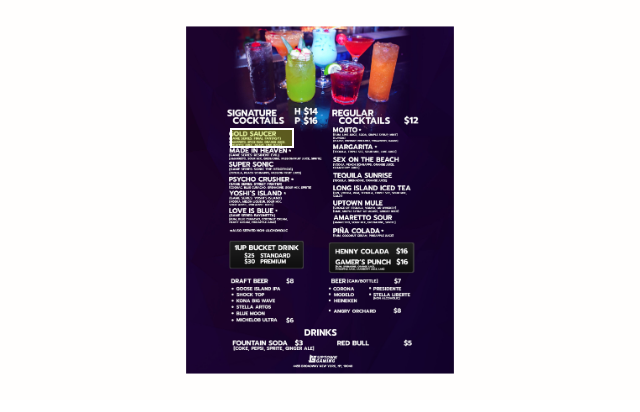
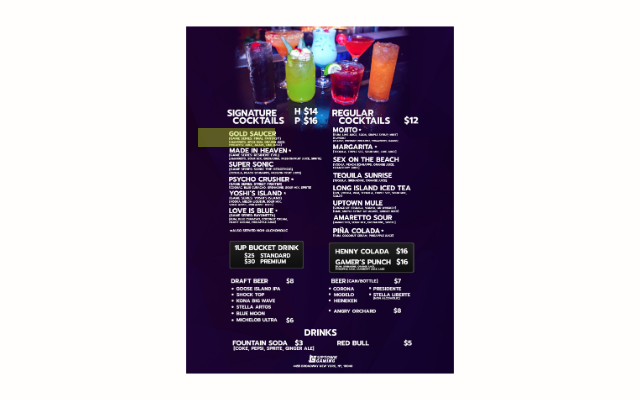
Before and after one commit to eotoalex/qr_wa_86thewait, a Next.js app: page / in a window 1280 px wide. Shown: the top 412 px of the page, without its empty margins (0-640 px from the left). Built offline with nearby package versions, Linux system fonts and the light colour scheme.

Commit message:
the issue was the aspect ration, now the menu is zoomed in and the div overlay is unmoved. Even when zoomed in the overlay is unchanged. Now I need to create clickable area leading to a modal that will collect user information.

```diff
--- a/src/app/page.js
+++ b/src/app/page.js
@@ -42,13 +42,13 @@ const container = {
   width: screenSize.width > 0 ? `${screenSize.width * 0.5}px` : '100%', // width in pixels or fallback
   height: screenSize.height > 0 ? `${screenSize.height * 0.5}px` : '100%', // width in pixels or fallback
 
-  display: 'flex',
-  justifyContent: 'center',
-  alignItems: 'center',
+  // display: 'flex',
+  // justifyContent: 'center',
+  // alignItems: 'center',
 }
 const containerStyle = {
   position: 'relative',
-  aspectRatio: '16 / 9',
+  aspectRatio: '11 / 9',
   overflow: 'hidden',
   backgroundColor: 'rgb(255, 254, 253)',
   // width: '622px',
@@ -71,13 +71,14 @@ const imageLayer = {
   overflow: 'hidden',
   margin:'0',
   padding:'0',
+
 };
 const overlayStyle = {
   position: 'absolute',
   top: '32%',
-  left: '36%',
-  width: '10%',
-  height: '5%',
+  left: '31%',
+  width: '12%',
+  height: '4.7%',
   backgroundColor: 'rgba(189, 222, 20, 0.4)',
   display: 'flex',
   justifyContent: 'center',
@@ -86,7 +87,7 @@ const overlayStyle = {
   fontSize: '24px',
   zIndex: 1,
   cursor: 'pointer',
-  border: "2px solid #ffff"
+
 };
   return (
 
@@ -142,83 +143,3 @@ const overlayStyle = {
     </div>
   );
 }
-
-
-
-
-
-// EXAMPLE OF IMAGE OVERLAY BUT IT DOESN'T WORK IT JUST RENDERS THE OVERLAY ON THE FAR LEFT TOP OF THE IMAGE.
-
-// "use client";
-
-// import { useState } from 'react';
-// import { Button, Modal } from 'react-bootstrap';
-// import 'bootstrap/dist/css/bootstrap.min.css';
-// import { useRouter } from 'next/navigation';
-// import Image from 'next/image';
-
-// export default function Home() {
-//   const [show, setShow] = useState(false);
-//   const handleClose = () => setShow(false);
-//   const handleShow = () => setShow(true);
-//   const router = useRouter();
-
-//   const handlePageRoutes = () => {
-//     router.push('/orderPage');
-//   };
-
-  // return (
-  //   <div className="max-w-7xl mx-auto py-12">
-  //     {/* Relative wrapper for Image and overlay */}
-  //     <div className="relative w-full aspect-[4/3]"> {/* Aspect ratio ensures height */}
-  //       <Image
-  //         src="/assets/input_page_04.svg"
-  //         alt="Workplace"
-  //         fill
-  //         className="object-contain"
-  //         priority
-  //       />
-
-  //       {/* Overlay 1 */}
-  //       <div
-  //         className="absolute bg-red-500/40 border border-black cursor-pointer"
-  //         style={{
-  //           top: '40%',
-  //           left: '10%',
-  //           width: '10%',
-  //           height: '10%',
-  //         }}
-  //         onClick={handleShow}
-  //       />
-
-//         {/* Overlay 2 */}
-//         <div
-//           className="absolute bg-blue-500/40 border border-black cursor-pointer"
-//           style={{
-//             top: '60%',
-//             left: '20%',
-//             width: '15%',
-//             height: '10%',
-//           }}
-//           onClick={handlePageRoutes}
-//         />
-//       </div>
-
-      // {/* Modal */}
-      // <Modal show={show} onHide={handleClose} animation={false} transition={false}>
-      //   <Modal.Header closeButton>
-      //     <Modal.Title>Modal heading</Modal.Title>
-      //   </Modal.Header>
-      //   <Modal.Body>Woohoo, you are reading this text in a modal!</Modal.Body>
-      //   <Modal.Footer>
-      //     <Button variant="secondary" onClick={handleClose}>
-      //       Close
-      //     </Button>
-      //     <Button variant="primary" onClick={handleClose}>
-      //       Save Changes
-      //     </Button>
-      //   </Modal.Footer>
-      // </Modal>
-//     </div>
-//   );
-// }
```
